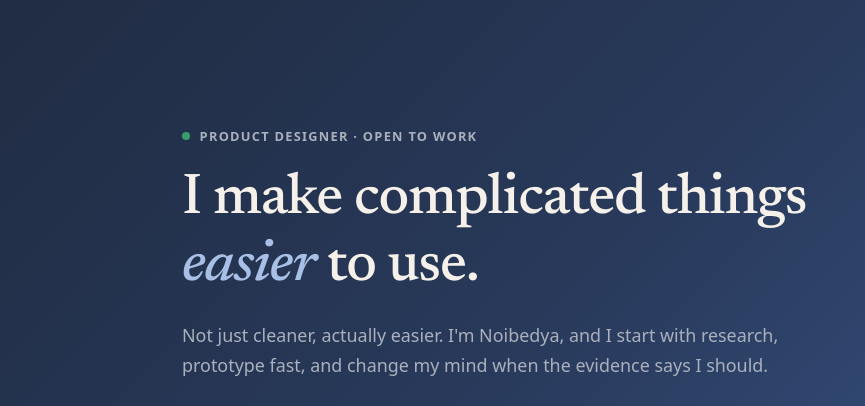
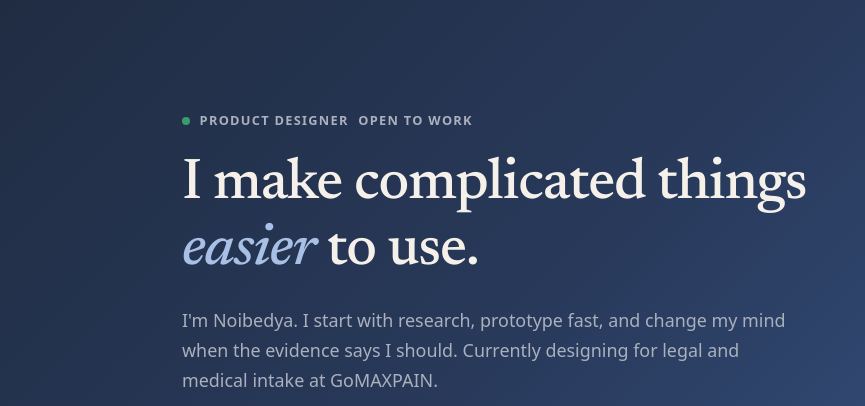
Before and after one commit to noibedya/portfolio, a website: page public/index.html in a window 1280 px wide. Shown: the part 142-548 px from the top of the page, 0-865 px from the left. Drawn offline with Linux system fonts and the light colour scheme.

Commit message:
Hero: fix subtext, OTW badge, credibility anchor

```diff
--- a/public/index.html
+++ b/public/index.html
@@ -56,12 +56,9 @@
     <div class="container">
       <div class="hero-grid">
         <div class="hero-text">
-          <p class="hero-eyebrow"><span class="dot"></span> Product designer &middot; Open to work</p>
+          <p class="hero-eyebrow"><span class="dot"></span> Product designer <span class="otwbadge">Open to work</span></p>
           <h1>I make complicated things <em>easier</em> to use.</h1>
-          <p class="hero-sub">
-            Not just cleaner, actually easier. I'm Noibedya, and I start with research,
-            prototype fast, and change my mind when the evidence says I should.
-          </p>
+          <p class="hero-sub">I'm Noibedya. I start with research, prototype fast, and change my mind when the evidence says I should. Currently designing for legal and medical intake at GoMAXPAIN.</p>
           <div class="hero-actions">
             <a class="btn btn-primary" href="#work">View my work</a>
             <a class="btn btn-ghost" href="mailto:nnr1011@outlook.com">Email me</a>
```
